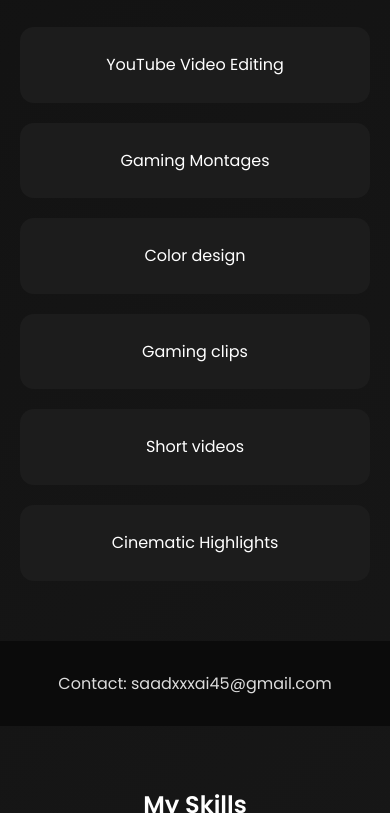
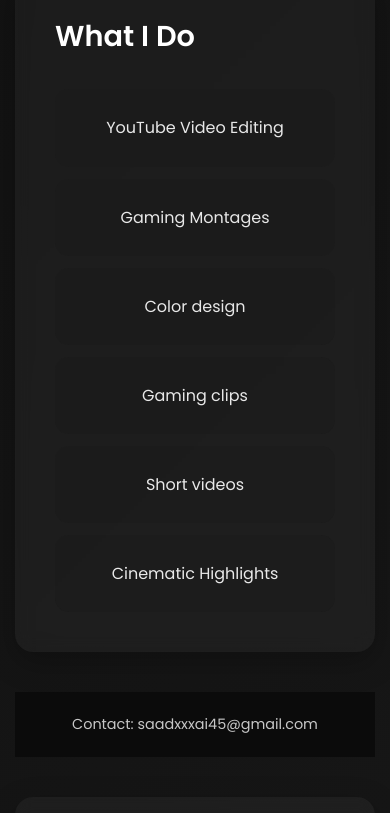
Before and after one commit to Saadlub-f/portfolio, a plain HTML site: page index.html in a window 390 px wide. Shown: the part 1187-2000 px from the top of the page. Drawn offline with Linux system fonts and the light colour scheme.

Commit message:
Add files via upload

```diff
--- a/index.html
+++ b/index.html
@@ -1,6 +1,7 @@
 <!DOCTYPE html>
 <html lang="en">
 <head>
+  <meta name="viewport" content="width=device-width, initial-scale=1.0">
   <meta charset="UTF-8">
   <title>Saad | Video Editor</title>
   <link rel="stylesheet" href="style.css">
--- a/style.css
+++ b/style.css
@@ -229,3 +229,83 @@
     0 10px 30px rgba(0, 0, 0, 0.4);
   border-radius: 12px; /* ensures glow matches the rounded corners */
 }
+
+/* ===== MOBILE RESPONSIVE ===== */
+@media (max-width: 768px) {
+
+  body {
+    padding: 0 15px;
+  }
+
+  header {
+    padding: 40px 15px;
+    text-align: center;
+  }
+
+  header h1 {
+    font-size: 2rem;
+  }
+
+  header p {
+    font-size: 1rem;
+  }
+
+  .profile-pic {
+    width: 130px;
+    height: 130px;
+  }
+
+  section {
+    padding: 30px 15px;
+  }
+
+  .work ul {
+    display: grid;
+    grid-template-columns: 1fr;
+    gap: 12px;
+  }
+
+  .skills {
+    display: grid;
+    grid-template-columns: 1fr 1fr;
+    gap: 15px;
+  }
+
+  footer {
+    font-size: 0.9rem;
+    padding: 20px;
+    text-align: center;
+  }
+}
+section {
+  max-width: 900px;
+  margin: 40px auto;
+  background: rgba(255, 255, 255, 0.04);
+  border-radius: 18px;
+  padding: 40px;
+  box-shadow: 0 10px 30px rgba(0,0,0,0.25);
+  backdrop-filter: blur(8px);
+}
+h2 {
+  font-size: 1.8rem;
+  margin-bottom: 20px;
+}
+
+p, li {
+  line-height: 1.7;
+  opacity: 0.9;
+}
+section {
+  animation: fadeUp 0.8s ease forwards;
+}
+
+@keyframes fadeUp {
+  from {
+    opacity: 0;
+    transform: translateY(30px);
+  }
+  to {
+    opacity: 1;
+    transform: translateY(0);
+  }
+}
```
